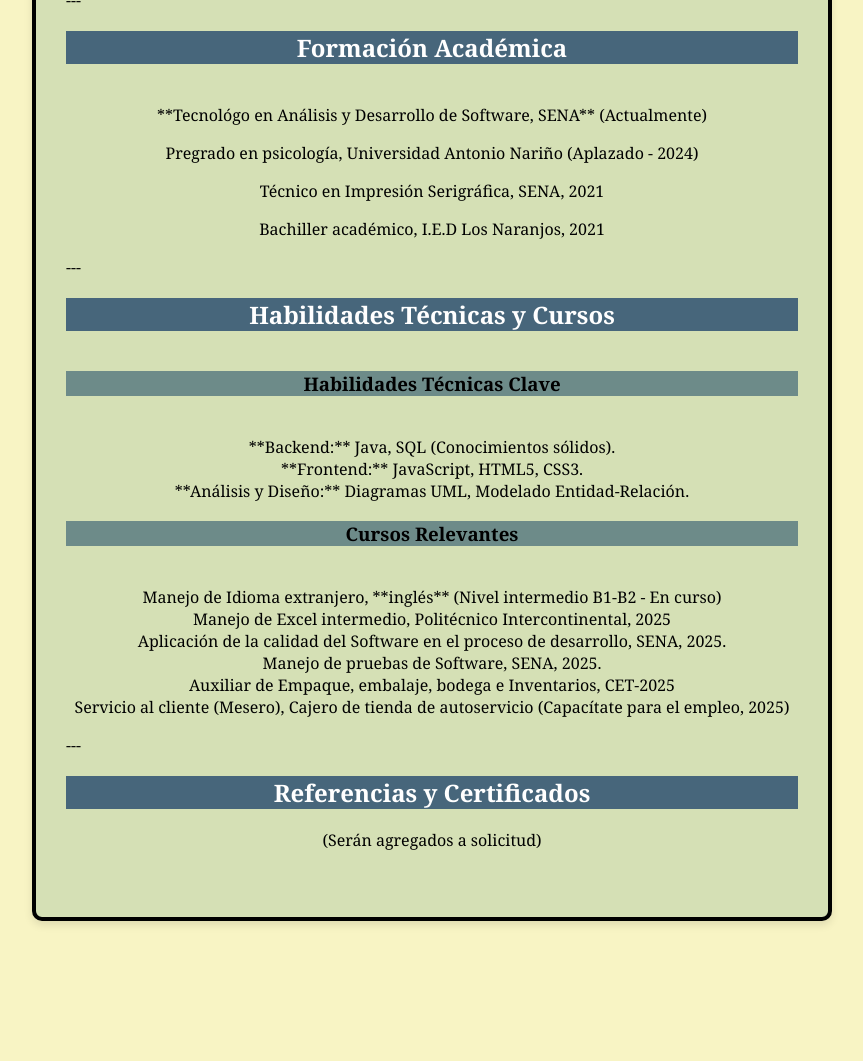
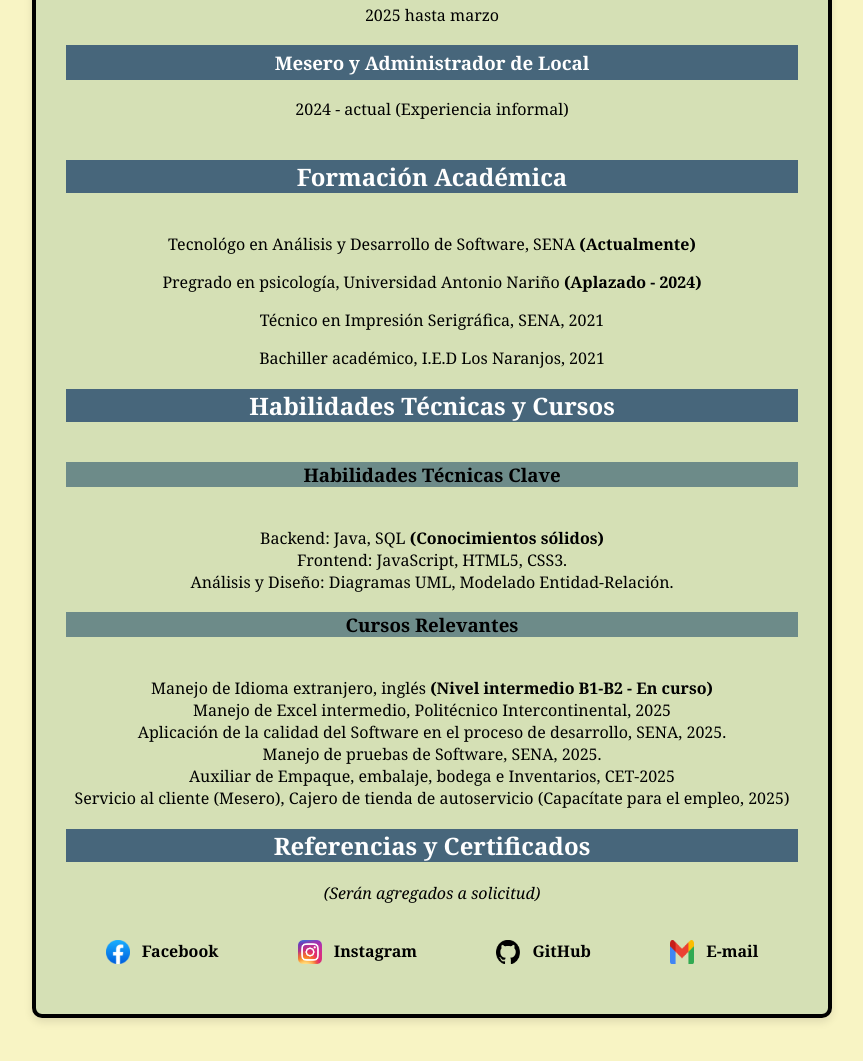
Before and after one commit to Yilmerher12/Hoja-de-vida-Yilmer-Hernandez-Camargo, a plain HTML site: page MyFolder.html in a window 1280 px wide. Shown: the part 945-2006 px from the top of the page, without its empty margins (208-1071 px from the left). Before the commit the page ends 1916 px from the top, so only its background shows below. Drawn offline with Linux system fonts and the light colour scheme.

Commit message:
Add the file MyFolder.html with all the changes

```diff
--- a/MyFolder.html
+++ b/MyFolder.html
@@ -10,12 +10,13 @@
 
     <header>
         <h1>Yilmer Hernandez Camargo</h1>
+            <img src="/img/download.jpg" alt="">
                 <div class="contact-info">
                     <p class="datos">Calle 84 sur #96-20</p>
                     <p class="datos">yilmerpdf@gmail.com</p>
                     <p class="datos">Telefono: 3241826120</p>
                 </div>
-                <p class="aspiracion">**Cargo a Aspirar:** Aprendiz ADSO - Desarrollador Fullstack Junior</p>
+                    <p class="aspiracion"><strong>Cargo a Aspirar:</strong> Aprendiz ADSO - Desarrollador Fullstack Junior</p>
     </header>
 
     <main>
@@ -37,17 +38,13 @@
             </article>
         </section>
 
-        ---
-
         <section id="formacion">
             <h2>Formación Académica</h2>
-                <p class="education-entry">**Tecnológo en Análisis y Desarrollo de Software, SENA** (Actualmente)</p>
-                <p class="education-entry">Pregrado en psicología, Universidad Antonio Nariño (Aplazado - 2024)</p>
+                <p class="education-entry">Tecnológo en Análisis y Desarrollo de Software, SENA <strong>(Actualmente)</strong></p>
+                <p class="education-entry">Pregrado en psicología, Universidad Antonio Nariño <strong>(Aplazado - 2024)</strong></p>
                 <p class="education-entry">Técnico en Impresión Serigráfica, SENA, 2021</p>
                 <p class="education-entry">Bachiller académico, I.E.D Los Naranjos, 2021</p>
         </section>
-
-        ---
 
         <section id="habilidades-cursos">
             <h2>Habilidades Técnicas y Cursos</h2>
@@ -55,14 +52,14 @@
             <div class="skills-list">
                 <h3>Habilidades Técnicas Clave</h3>
                 <ul>
-                    <li>**Backend:** Java, SQL (Conocimientos sólidos).</li>
-                    <li>**Frontend:** JavaScript, HTML5, CSS3.</li>
-                    <li>**Análisis y Diseño:** Diagramas UML, Modelado Entidad-Relación.</li>
+                    <li>Backend: Java, SQL <strong>(Conocimientos sólidos)</strong></li>
+                    <li>Frontend: JavaScript, HTML5, CSS3.</li>
+                    <li>Análisis y Diseño: Diagramas UML, Modelado Entidad-Relación.</li>
                 </ul>
 
                 <h3>Cursos Relevantes</h3>
                 <ul>
-                    <li>Manejo de Idioma extranjero, **inglés** (Nivel intermedio B1-B2 - En curso)</li>
+                    <li>Manejo de Idioma extranjero, inglés <strong>(Nivel intermedio B1-B2 - En curso)</strong></li>
                     <li>Manejo de Excel intermedio, Politécnico Intercontinental, 2025</li>
                     <li>Aplicación de la calidad del Software en el proceso de desarrollo, SENA, 2025.</li>
                     <li>Manejo de pruebas de Software, SENA, 2025.</li>
@@ -72,16 +69,42 @@
             </div>
         </section>
 
-        ---
-
         <section id="referencias">
             <h2>Referencias y Certificados</h2>
-                <p>(Serán agregados a solicitud)</p>
+                <p><em>(Serán agregados a solicitud)</em></p>
         </section>
 
     </main>
 
     <footer>
+        <div class="footer-content">
+            <ul class="social-links">
+                <li>
+                    <a href="URL_de_Facebook" class="logo-link">
+                        <img src="/img/2021_Facebook_icon.svg.webp" alt="Facebook">
+                        <span class="link-text">Facebook</span>
+                    </a>
+                </li>
+                <li>
+                    <a href="URL_de_Instagram" class="logo-link">
+                        <img src="/img/Instagram_icon.png" alt="Instagram">
+                        <span class="link-text">Instagram</span>
+                    </a>
+                </li>
+                <li>
+                    <a href="URL_de_GitHub" class="logo-link">
+                        <img src="/img/github-icon-1-logo-black-and-white.png" alt="GitHub">
+                        <span class="link-text">GitHub</span>
+                    </a>
+                </li>
+                <li>
+                    <a href="mailto:yilmerpdf@gmail.com" class="logo-link">
+                        <img src="/img/Gmail_icon_(2020).svg.png" alt="E-mail">
+                        <span class="link-text">E-mail</span>
+                    </a>
+                </li>
+            </ul>
+        </div>
     </footer>
 </body>
 </html>
```
Lines whose indentation alone changed are shown as unchanged.
